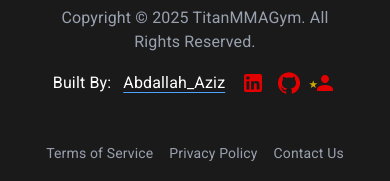
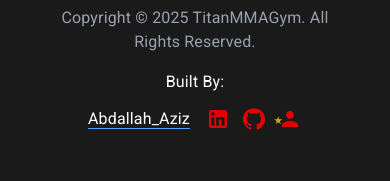
Before and after one commit to abdullahMohamed13/titan-MMA-gym, a React app: page / in a window 390 px wide. Shown: the part 7422-7603 px from the top of the page. Built offline with nearby package versions, Linux system fonts and the light colour scheme; no server answers.

Commit message:
enhance developer section UI on small devices

```diff
--- a/src/components/Footer.tsx
+++ b/src/components/Footer.tsx
@@ -168,7 +168,7 @@
                     </Typography>
 
                     {/* Built By Section */}
-                    <Box className="flex items-center gap-3">
+                    <Box className="flex flex-col md:flex-row items-center gap-3">
                         <Typography component='p' className="text-sm md:text-base">
                             Built By:
                         </Typography>
```
